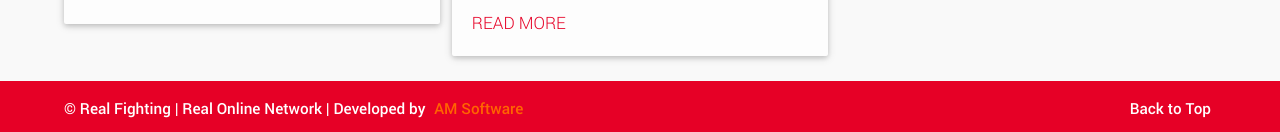
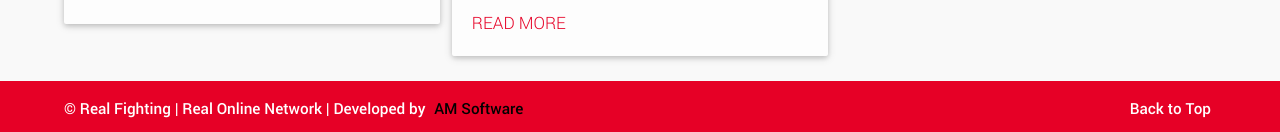
Before and after one commit to RealFighting/RealFighting.github.io, a Jekyll site: the page built from index.html, in a window 1280 px wide and 900 px high, scrolled down 1493 px. Shown: the part 765-897 px from the top of the window. Built offline with Jekyll 4.4.1, drawn with Linux system fonts in a browser that asks for light colours; the list of posts is cut into pages by our own code.

Commit message:
Update footer.html

```diff
--- a/_includes/footer.html
+++ b/_includes/footer.html
@@ -1,6 +1,6 @@
 <footer>
     <div class="content">
-        <span>&copy; Real Fighting | Real Online Network | Developed by <a href="www.amsoftware.live" target="_blank" style="color:#FF6400;">AM Software</a></span>
+        <span>&copy; Real Fighting | Real Online Network | Developed by <a href="www.amsoftware.live" target="_blank" style="color:#000000;">AM Software</a></span>
         <span class="backtotop">Back to Top</span>
     </div>
 </footer>
```
